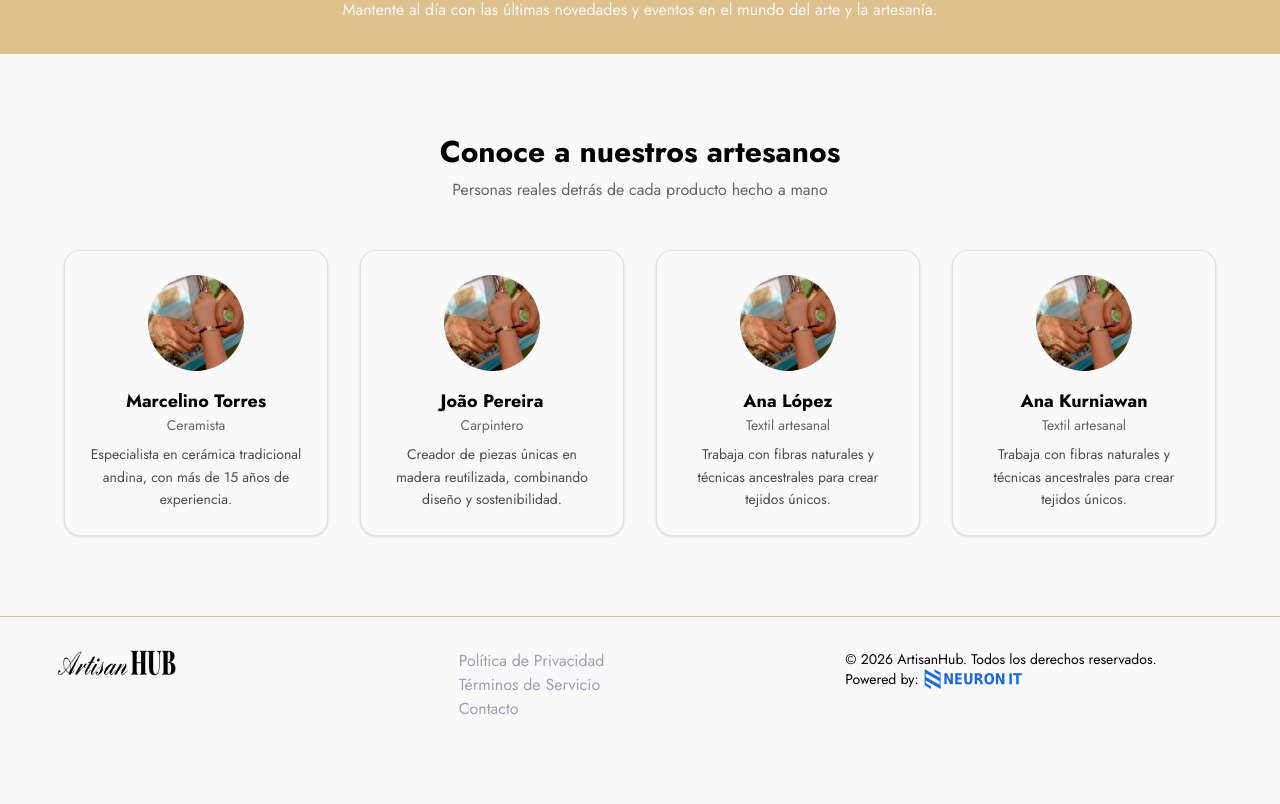
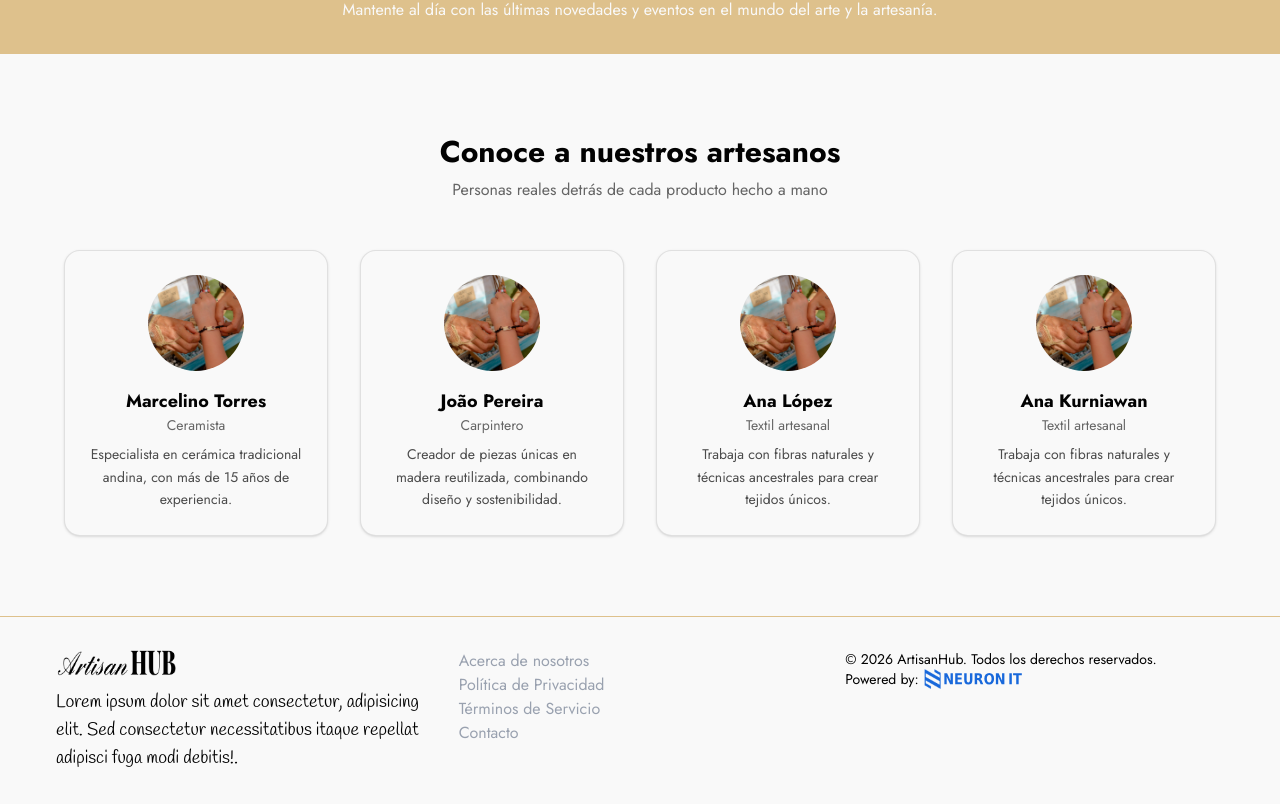
Before and after one commit to Liah0na/artisan-hub, a Next.js app: page / in a window 1280 px wide. Shown: the part 2005-2809 px from the top of the page. Before the commit the page ends 2758 px from the top, so only its background shows below. Built offline with nearby package versions, Linux system fonts and the light colour scheme.

Commit message:
Adding footer styles

```diff
--- a/app/globals.css
+++ b/app/globals.css
@@ -30,6 +30,10 @@ nav.navbar {
   background-color: var(--color-navbar);
 }
 
+.hover\:hover-primary:hover {
+  color: var(--color-navbar);
+}
+
 .display-logo {
   display: block;
 }
--- a/components/layout/landing-page/Footer.tsx
+++ b/components/layout/landing-page/Footer.tsx
@@ -6,11 +6,15 @@ const Footer = () => {
     <footer className="border-t border-primary py-8">
       <Container>
         <div className="grid gap-4 grid-cols-3">
-          <Image src="/logo.png" alt="Artisan Hub Logo" width={122} height={27} />
+          <section>
+            <Image className="pb-3" src="/logo.png" alt="Artisan Hub Logo" width={122} height={27} />
+            <p className="font-secondary text-lg">Lorem ipsum dolor sit amet consectetur, adipisicing elit. Sed consectetur necessitatibus itaque repellat adipisci fuga modi debitis!.</p>
+          </section>
           <ul>
-            <li><a href="#" className="mx-2 text-gray-400 hover:text-white transition-colors duration-300">Política de Privacidad</a></li>
-            <li><a href="#" className="mx-2 text-gray-400 hover:text-white transition-colors duration-300">Términos de Servicio</a></li>
-            <li><a href="#" className="mx-2 text-gray-400 hover:text-white transition-colors duration-300">Contacto</a></li>
+            <li><a href="#" className="mx-2 text-gray-400 hover:hover-primary transition-colors duration-300">Acerca de nosotros</a></li>
+            <li><a href="#" className="mx-2 text-gray-400 hover:hover-primary transition-colors duration-300">Política de Privacidad</a></li>
+            <li><a href="#" className="mx-2 text-gray-400 hover:hover-primary transition-colors duration-300">Términos de Servicio</a></li>
+            <li><a href="#" className="mx-2 text-gray-400 hover:hover-primary transition-colors duration-300">Contacto</a></li>
           </ul>
           <div>
             <p className="text-sm">&copy; 2026 ArtisanHub. Todos los derechos reservados.</p>
```
